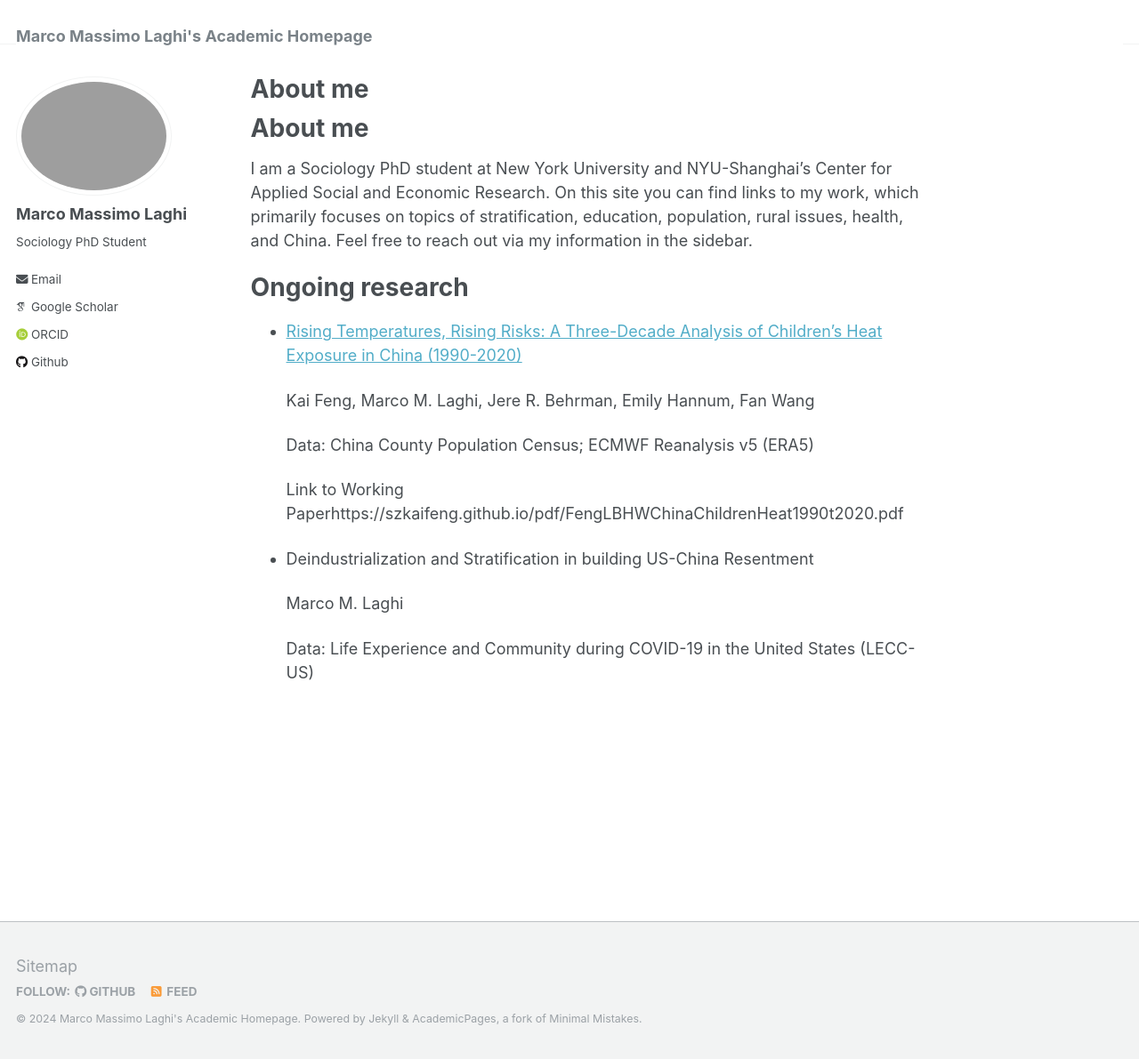
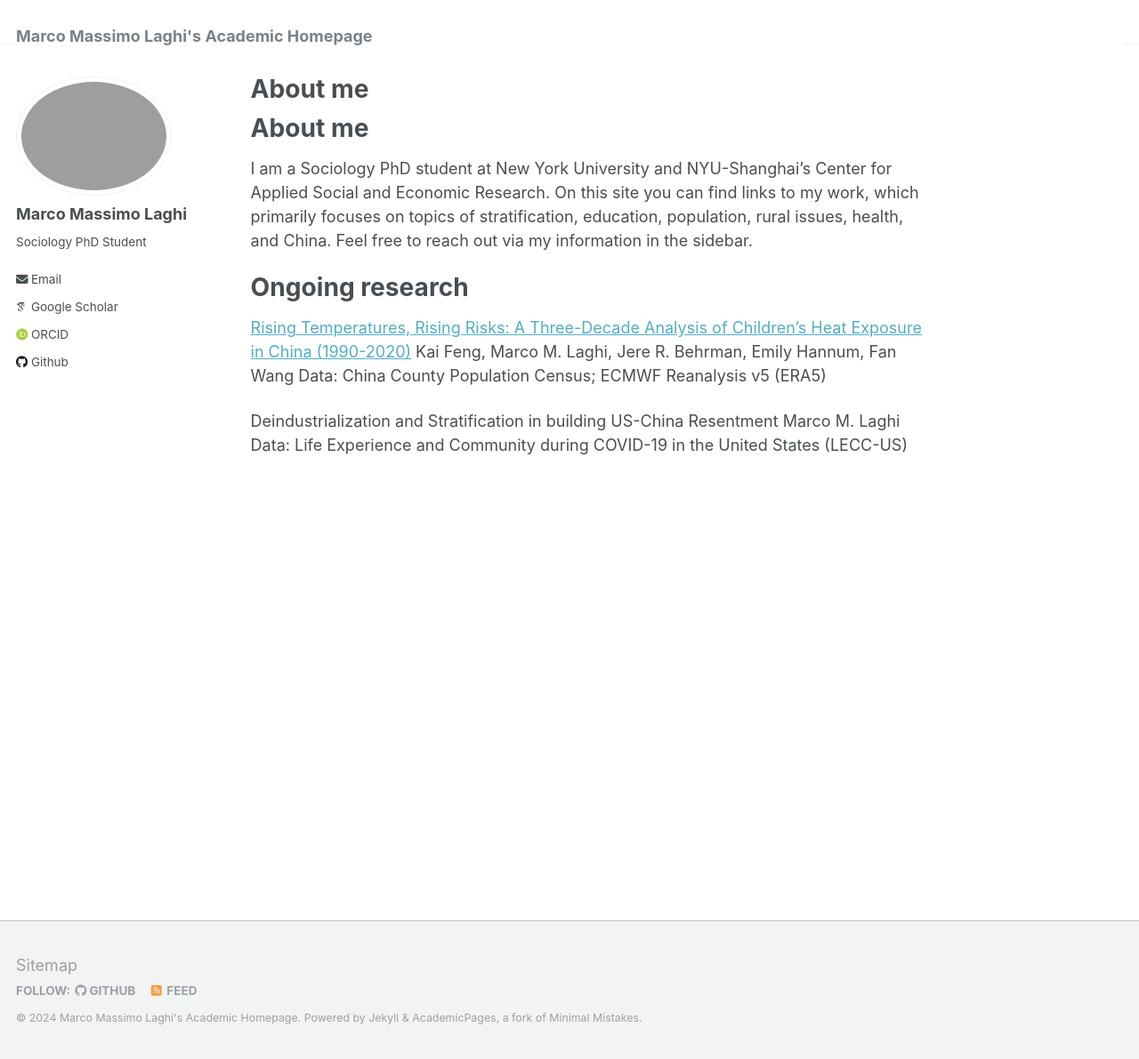
Before and after one commit to marcomlaghi/marcomlaghi.github.io, a Jekyll site: the page built from _pages/about.md, in a window 1280 px wide and 1191 px high. Shown: the whole window at 89% size. Built offline with Jekyll 4.4.1, drawn with Linux system fonts in a browser that asks for light colours; some web fonts are replaced; our own code applies the rules of GitHub Pages for plain Markdown files.

Commit message:
Update about.md

```diff
--- a/_pages/about.md
+++ b/_pages/about.md
@@ -12,16 +12,11 @@ I am a Sociology PhD student at New York University and NYU-Shanghai's Center fo
 
 Ongoing research
 ======
-* [Rising Temperatures, Rising Risks: A Three-Decade Analysis of Children’s Heat Exposure in China (1990-2020)](/https://szkaifeng.github.io/pdf/FengLBHWChinaChildrenHeat1990t2020.pdf)
+[Rising Temperatures, Rising Risks: A Three-Decade Analysis of Children’s Heat Exposure in China (1990-2020)](/https://szkaifeng.github.io/pdf/FengLBHWChinaChildrenHeat1990t2020.pdf)
+Kai Feng, Marco M. Laghi, Jere R. Behrman, Emily Hannum, Fan Wang
+Data: China County Population Census; ECMWF Reanalysis v5 (ERA5)
 
-  Kai Feng, Marco M. Laghi, Jere R. Behrman, Emily Hannum, Fan Wang
 
-  Data: China County Population Census; ECMWF Reanalysis v5 (ERA5)
-
-  Link to Working Paperhttps://szkaifeng.github.io/pdf/FengLBHWChinaChildrenHeat1990t2020.pdf
-
-* Deindustrialization and Stratification in building US-China Resentment
-
-  Marco M. Laghi
-
-  Data: Life Experience and Community during COVID-19 in the United States (LECC-US)
+Deindustrialization and Stratification in building US-China Resentment
+Marco M. Laghi
+Data: Life Experience and Community during COVID-19 in the United States (LECC-US)
```
